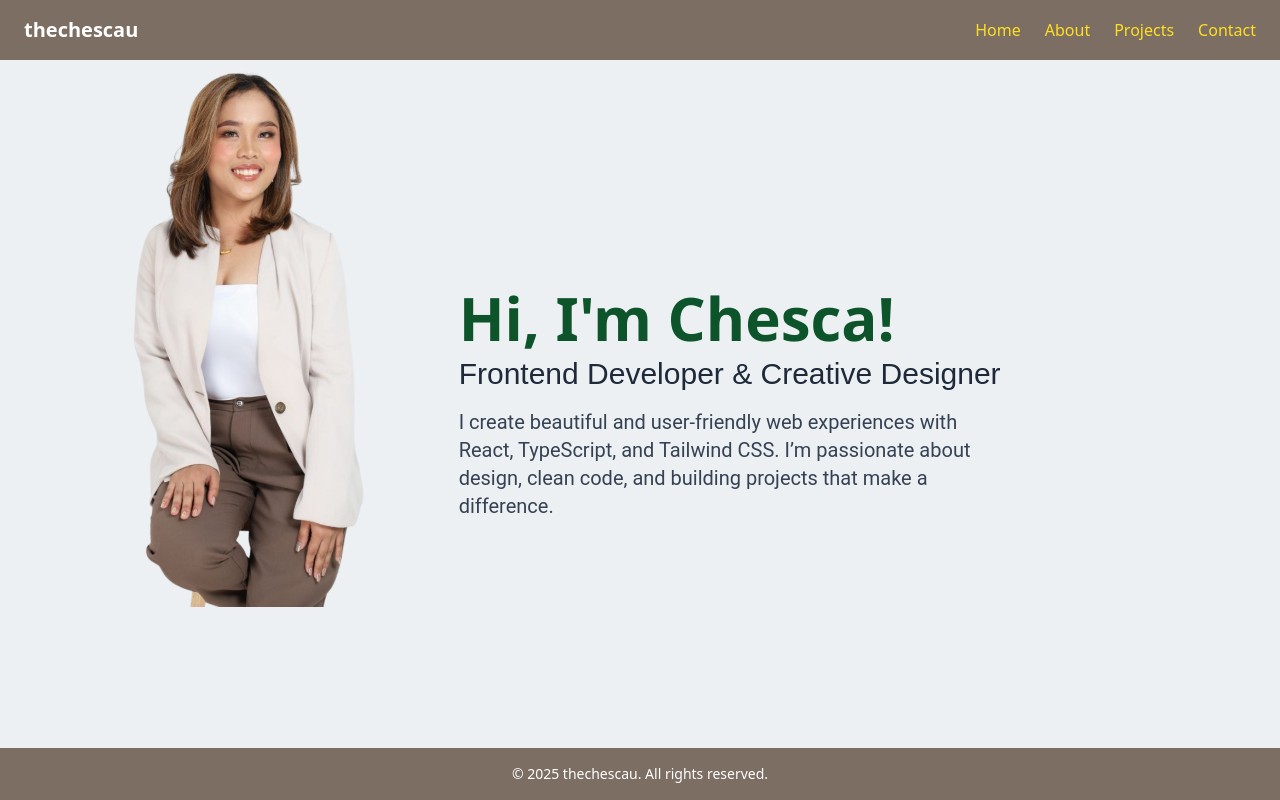
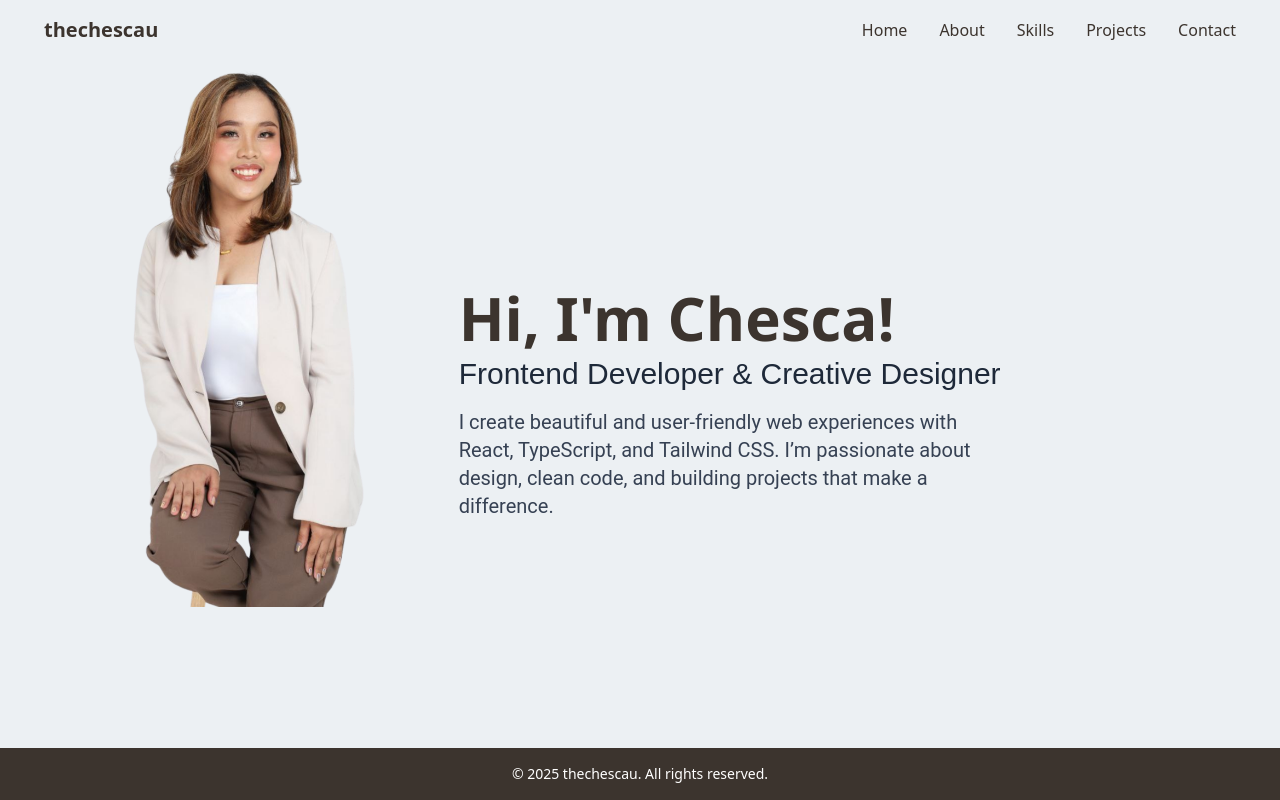
Before and after one commit to thechescau/personal-website, a React (Vite) app in the folder personal-website/: page / in a window 1280 px wide. Built offline with nearby package versions, Linux system fonts and the light colour scheme.

Commit message:
UI Update

```diff
--- a/personal-website/src/components/Footer.tsx
+++ b/personal-website/src/components/Footer.tsx
@@ -1,6 +1,6 @@
 function Footer() {
     return (
-        <footer className="bg-sandstone text-white px-6 py-4 text-center">
+        <footer className="bg-dune text-white px-6 py-4 text-center">
             <p className="text-sm">
                 © {new Date().getFullYear()} thechescau. All rights reserved.
             </p>
--- a/personal-website/src/components/Home.tsx
+++ b/personal-website/src/components/Home.tsx
@@ -12,7 +12,7 @@ function Home() {
                 />
             </div>
             <div className="flex-1 flex flex-col justify-center items-start md:items-start text-left px-8">
-                <h1 className="font-segoe text-5xl md:text-6xl font-bold text-green-900 mb-2">
+                <h1 className="font-segoe text-5xl md:text-6xl font-bold text-dune mb-2">
                     Hi, I'm Chesca!
                 </h1>
 
--- a/personal-website/src/components/Navbar.tsx
+++ b/personal-website/src/components/Navbar.tsx
@@ -6,24 +6,25 @@ type NavItem = {
 const navItems: NavItem[] = [
     { label: "Home", href: "#" },
     { label: "About", href: "#about" },
-    { label: "Projects", href: "#projects" },
+    { label: "Skills", href: "#skills" },
+    { label: "Projects", href: "#projects"},
     { label: "Contact", href: "#contact" }
 ]
 
 function Navbar()  {
     return (
-        <nav className="bg-sandstone text-white px-6 py-4 justify-between items-center flex">
+        <nav className="bg-dawn-pink text-white px-6 py-4 justify-between items-center flex">
 
             {/* Logo */}
-            <div className="text-xl font-bold"> thechescau </div>
+            <div className="text-xl font-bold pl-5 text-dune"> thechescau </div>
 
             {/* Links */}
-            <ul className="flex space-x-6">
+            <ul className="flex space-x-8 pr-5">
                 {navItems.map((item) => (
                     <li key={item.label}>
                         <a
                             href={item.href}
-                            className="hover: text-yellow-300 transition-colors"
+                            className="hover: text-dune transition-colors"
                         >
                             {item.label}
                         </a>
--- a/personal-website/src/index.css
+++ b/personal-website/src/index.css
@@ -3,7 +3,7 @@
 
 
 @theme {
-    --color-sandstone: #7D6E64;
+    --color-dune: #3C342E;
     --color-dawn-pink: #ECF0F3;
 
     --font-segoe: 'Segoe UI', system-ui, sans-serif;
```
